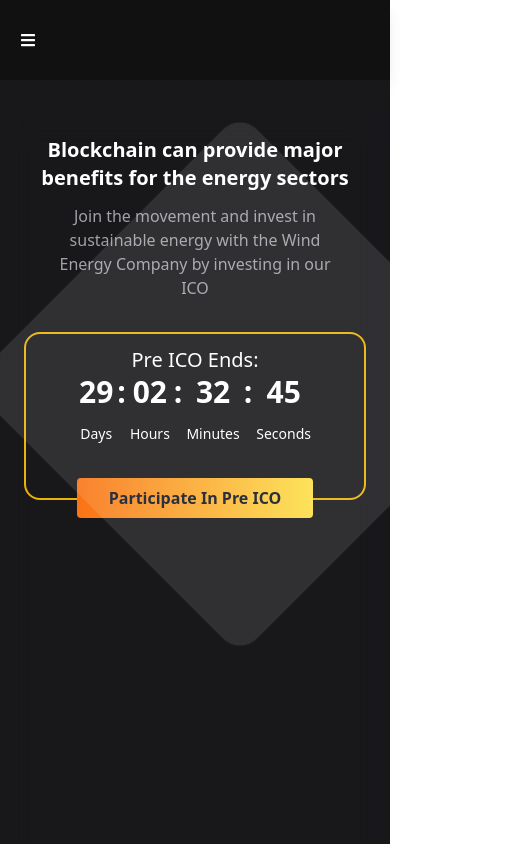
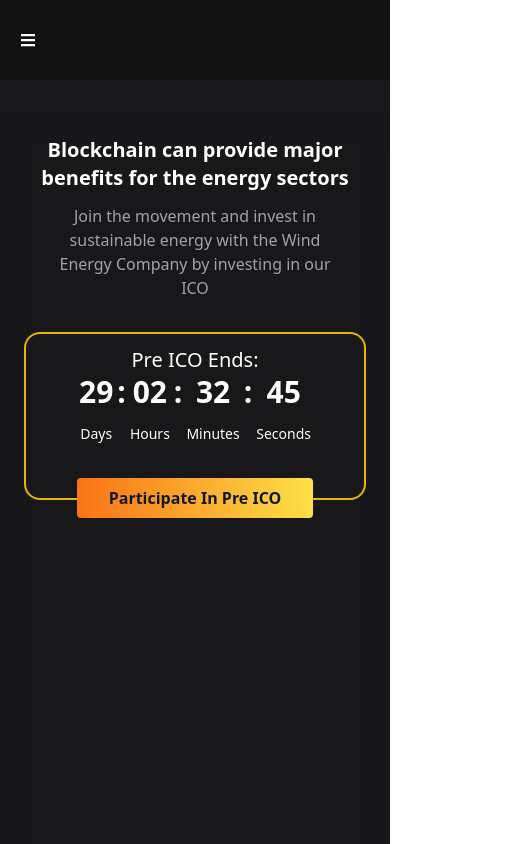
Before and after one commit to centrelocusdev/src, a React (Create React App) app: page / in a window 390 px wide. Shown: the top 844 px of the page, 512 px wide, since content can reach past the window. Built offline with nearby package versions, Linux system fonts and the light colour scheme.

Commit message:
fixing side menu

```diff
--- a/src/components/Navbar.jsx
+++ b/src/components/Navbar.jsx
@@ -33,7 +33,7 @@ const Navbar = () => {
             <button onClick={handleClick} className="cursor-pointer md:hidden float-right m-5 right-0 relative text-white w-fit" >
             <FaBars />
             </button>
-                <ul className={`list-none md:ml-auto md:mr-auto md:flex text-gray-200  text-lg text-left md:static fixed h-full md:w-auto md:bg-[transparent] bg-zinc-900 right-0 top-0 md:space-y-0 overflow-hidden transition-all ${
+                <ul className={`bg-[#111] z-10 h-screenlist-none md:ml-auto md:mr-auto md:flex text-gray-200  text-lg text-left md:static fixed h-full md:w-auto md:bg-[transparent] bg-zinc-900 right-0 top-0 md:space-y-0 overflow-hidden transition-all ${
                 sidebar ? "w-[200px]" : "w-0"
                 } md:pt-0 pt-10`}
                 style={{
@@ -42,7 +42,7 @@ const Navbar = () => {
                     {
                         navItems.map(({name, url}, index) => (
                             <li key={index}>
-                                <button onClick={() => navigate(url)} className="mr-10 md:px-0 px-5 border-b-4 border-zinc-700 w-full lg:w-fit lg:border-transparent hover:border-yellow-500 hover:text-yellow-500 py-3 text-left">{name}</button>
+                                <button onClick={() => navigate(url)} className="mr-10 md:px-0 px-5 md:border-b-4 border-b-2 border-zinc-700 w-full lg:w-fit lg:border-transparent hover:border-yellow-500 hover:text-yellow-500 py-3 text-left">{name}</button>
                             </li>
                         ))
                     }
--- a/src/pages/general/LandingPage.jsx
+++ b/src/pages/general/LandingPage.jsx
@@ -10,7 +10,7 @@ const LandingPage = (props) => {
     <>
       <Navbar />
       <main className="min-h-screen bg-zinc-900 text-zinc-400 py-8">
-        <div className="h-96 w-96 rounded-3xl bg-[rgba(255,255,255,0.1)] absolute z-50 mt-20 ml-12 rotate-45"></div>
+        <div className="h-96 w-96 hidden md:block rounded-3xl bg-[rgba(255,255,255,0.1)] absolute z-50 mt-20 ml-12 rotate-45"></div>
         {/* hero section */}
         <section className="md:flex gap-4 justify-center md:p-24 p-6 text-center md:text-left  z-40  backdrop-blur-lg min-h-screen">
           <div className="md:w-3/5">
```
Also changed, not shown: 1 other file (tests, documents, lock files or other folders).
